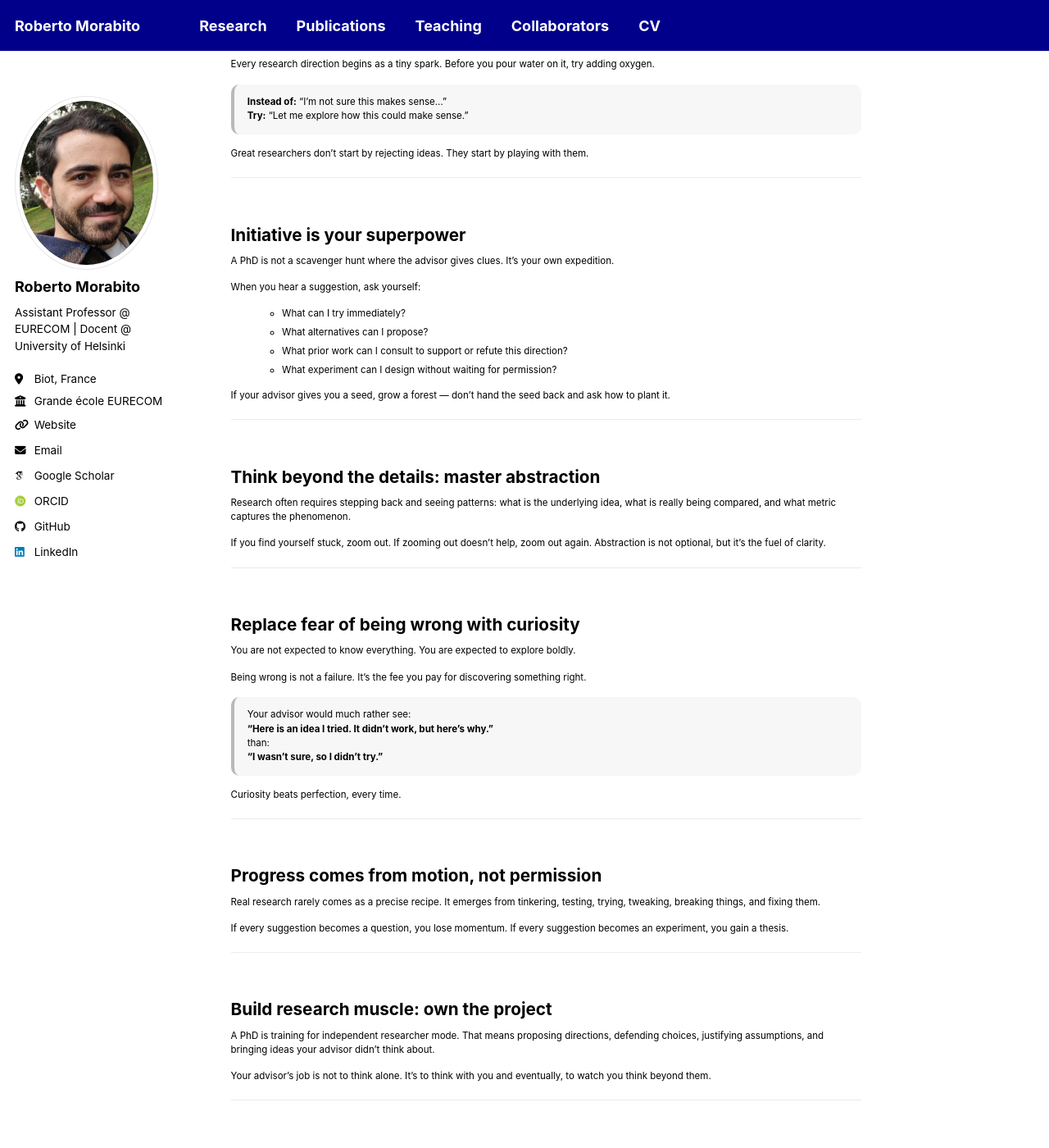
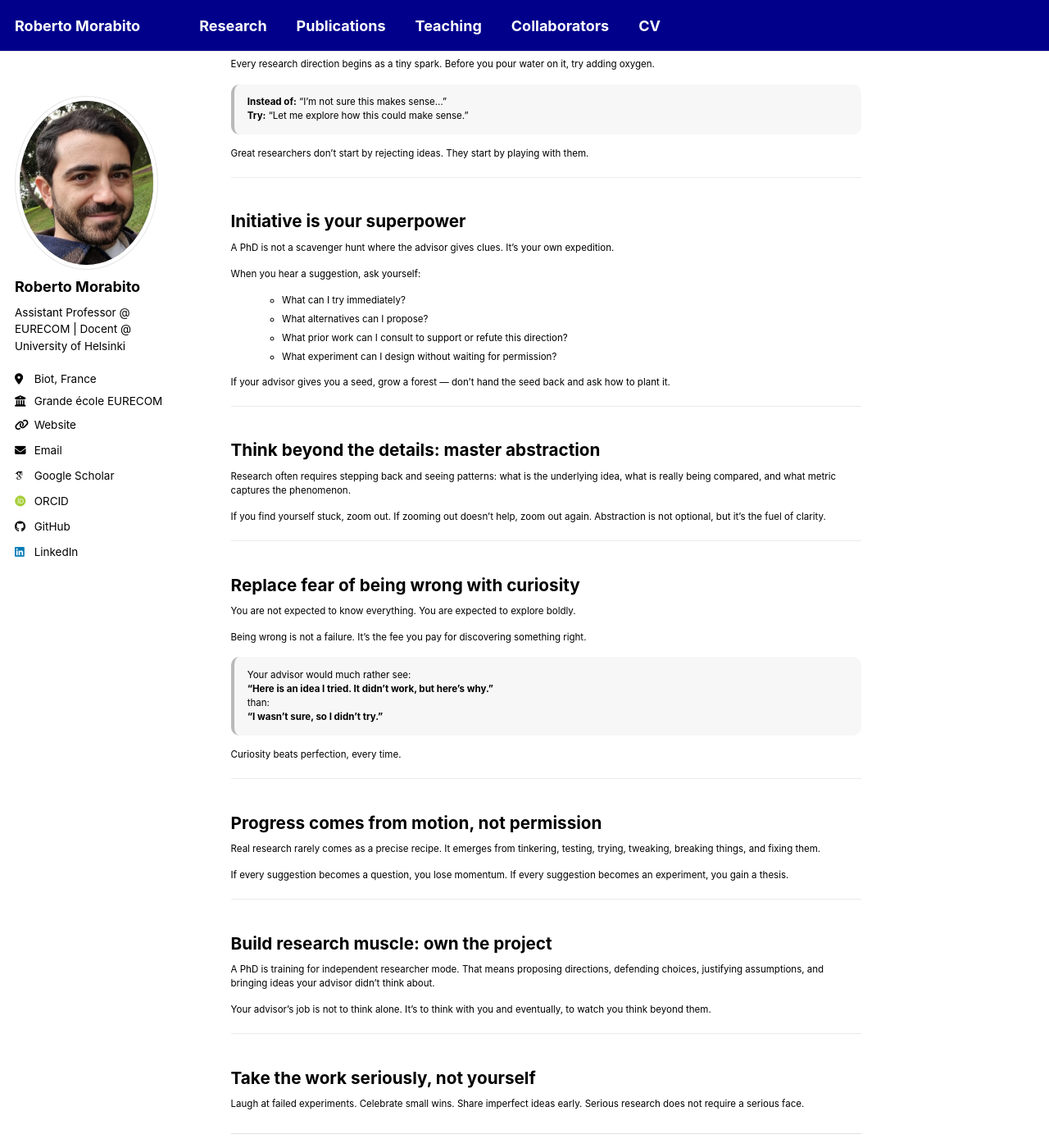
Before and after one commit to robertmora/robertmora.github.io, a Jekyll site: the page built from _pages/manifesto.html, in a window 1280 px wide and 1400 px high, scrolled down 293 px. Shown: the whole window at 82% size. Built offline with Jekyll 4.4.1, drawn with Linux system fonts in a browser that asks for light colours; some web fonts are replaced; a script that is not in the unit is left out.

Commit message:
Update manifesto.html

```diff
--- a/_pages/manifesto.html
+++ b/_pages/manifesto.html
@@ -156,7 +156,7 @@ author_profile: true
 
     ol.principles > li {
       margin: 1.1rem 0;
-      padding: 0.9rem 0 0 0;
+      padding: 0 0 0 0;
       border-top: 1px solid rgba(0,0,0,0.08);
     }
 
```
